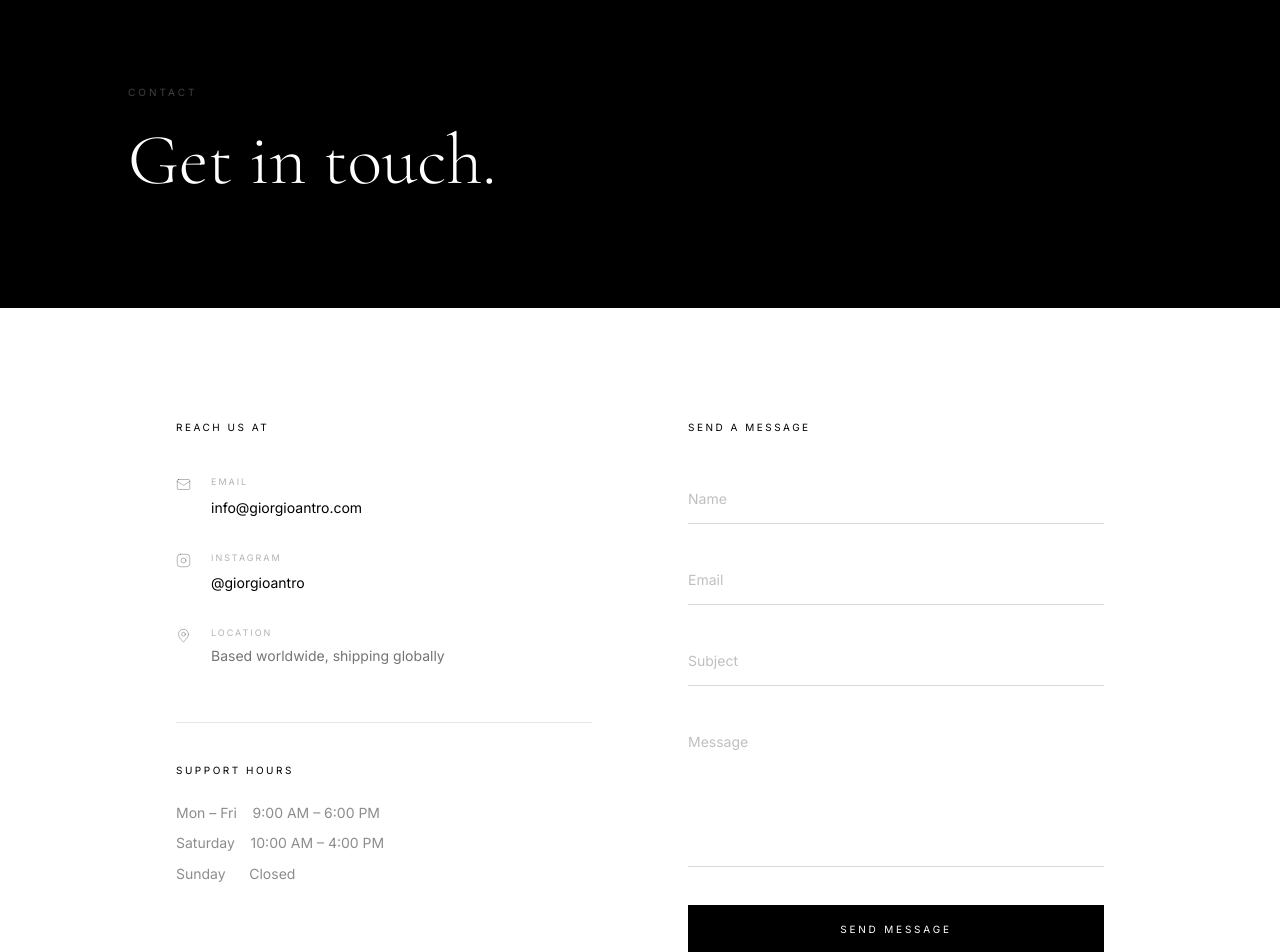
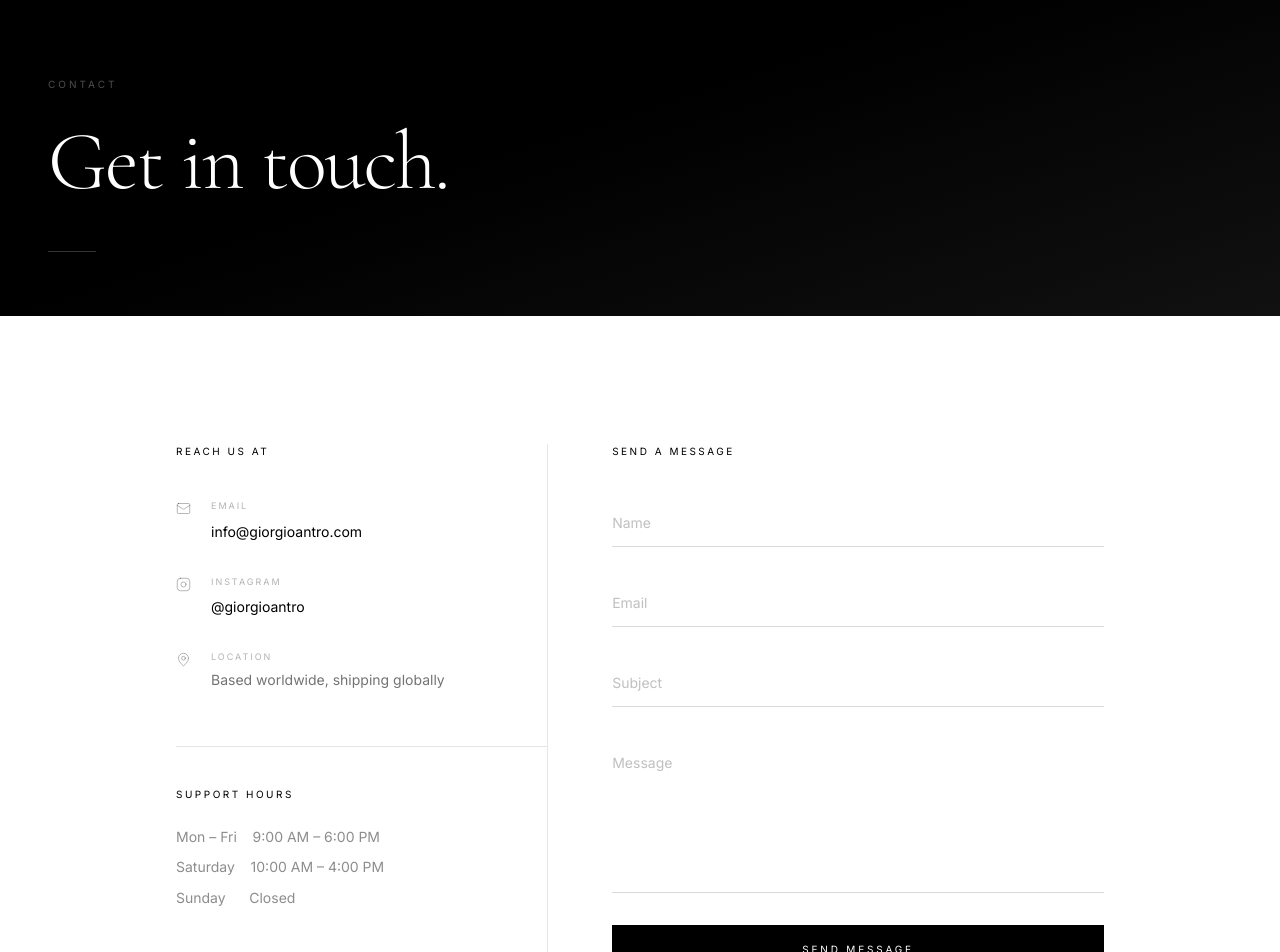
Before and after one commit to AdamXemo/giorgio-antro-website, a Next.js app: page /contact in a window 1280 px wide. Shown: the part 100-1052 px from the top of the page. Built offline with nearby package versions, Linux system fonts and the light colour scheme; no server answers; a web font is replaced by a local one.

Commit message:
feat: redesign contact page with animated hero and focus border form

```diff
--- a/app/contact/page.tsx
+++ b/app/contact/page.tsx
@@ -1,29 +1,65 @@
 import ContactForm from '@/components/contact/ContactForm'
 import ContactInfoSection from '@/components/contact/ContactInfoSection'
 
+const HEADING_WORDS = ['Get', 'in', 'touch.']
+
 export default function ContactPage() {
   return (
-    <div className="pt-[73px]">
+    <div>
 
-      {/* ── Hero ── */}
-      <section className="py-20 md:py-28 px-6 md:px-12 bg-black text-white">
-        <div className="max-w-screen-lg mx-auto">
-          <p className="text-[10px] tracking-[0.3em] text-white/25 mb-6">CONTACT</p>
-          <h1 className="font-display font-light text-5xl md:text-7xl leading-none">
-            Get in touch.
+      {/* ── Hero — full-bleed, no wrapper gap ────────────── */}
+      <section
+        className="relative flex flex-col bg-black text-white overflow-hidden"
+        style={{ minHeight: 'min(52vh, 480px)', height: '52vh' }}
+      >
+        <div aria-hidden className="absolute inset-0 pointer-events-none bg-gradient-to-br from-black via-black to-[#111]" />
+
+        {/* Clears fixed header */}
+        <div className="h-[73px] flex-shrink-0" />
+
+        {/* Content at bottom */}
+        <div className="relative z-10 flex flex-col justify-end flex-1 px-6 md:px-12 pb-16">
+
+          <p className="text-[10px] tracking-[0.3em] text-white/30 mb-6 animate-reveal-fade animate-delay-200">
+            CONTACT
+          </p>
+
+          {/* Word-by-word clip reveal */}
+          <h1
+            className="font-display font-light leading-[0.9] tracking-tight
+                       text-[12vw] sm:text-[9vw] md:text-[7.5vw] lg:text-[6.5vw]"
+            aria-label="Get in touch."
+          >
+            {HEADING_WORDS.map((word, i) => (
+              <span key={i} className="inline-block overflow-hidden leading-[1.1] mr-[0.22em] last:mr-0">
+                <span
+                  className="inline-block animate-char-reveal"
+                  style={{ animationDelay: `${0.1 + i * 0.1}s` }}
+                >
+                  {word}
+                </span>
+              </span>
+            ))}
           </h1>
+
+          <div className="mt-8">
+            <div className="h-px w-12 bg-white/20 animate-draw-line animate-delay-500" />
+          </div>
         </div>
       </section>
 
-      {/* ── Form + Info ── */}
-      <div className="max-w-screen-lg mx-auto px-6 md:px-12 py-20 md:py-28">
-        <div className="grid grid-cols-1 lg:grid-cols-2 gap-16 lg:gap-24">
-          <div className="order-2 lg:order-1">
-            <ContactInfoSection />
-          </div>
-          <div className="order-1 lg:order-2">
+      {/* ── Content ──────────────────────────────────────── */}
+      <div className="max-w-screen-lg mx-auto px-6 md:px-12 py-20 md:py-32">
+        <div className="grid grid-cols-1 lg:grid-cols-[2fr_3fr] gap-16 lg:gap-0">
+
+          {/* Info — left column */}
+          <ContactInfoSection />
+
+          {/* Form — right column with left border on desktop */}
+          <div className="lg:pl-16 lg:border-l border-black/8 dark:border-white/8">
             <ContactForm />
           </div>
+
         </div>
       </div>
 
--- a/app/globals.css
+++ b/app/globals.css
@@ -358,6 +358,51 @@ body {
   }
 }
 
+/* ─── Contact form — animated focus border ────────────── */
+
+/* Wrapper div around each form field.
+   ::before  → static base line (always visible, low opacity)
+   ::after   → full-colour line that draws left→right on focus */
+
+.input-field-wrapper {
+  position: relative;
+}
+
+.input-field-wrapper::before {
+  content: '';
+  position: absolute;
+  bottom: 0;
+  left: 0;
+  right: 0;
+  height: 1px;
+  background: rgba(0, 0, 0, 0.15);
+  pointer-events: none;
+}
+
+html.dark .input-field-wrapper::before {
+  background: rgba(255, 255, 255, 0.15);
+}
+
+.input-field-wrapper::after {
+  content: '';
+  position: absolute;
+  bottom: 0;
+  left: 0;
+  width: 0;
+  height: 1px;
+  background: #000;
+  pointer-events: none;
+  transition: width 0.45s cubic-bezier(0.16, 1, 0.3, 1);
+}
+
+html.dark .input-field-wrapper::after {
+  background: #fff;
+}
+
+.input-field-wrapper:focus-within::after {
+  width: 100%;
+}
+
 /* ─── Image skeleton ───────────────────────────────────── */
 
 .image-loading {
--- a/components/contact/ContactForm.tsx
+++ b/components/contact/ContactForm.tsx
@@ -2,59 +2,54 @@
 
 import { useContactForm } from '@/hooks/useContactForm'
 
+// No border on the input itself — handled by .input-field-wrapper pseudo-elements
 const INPUT_CLASS =
-  'w-full px-0 py-3.5 bg-transparent border-b border-black/15 dark:border-white/15 focus:border-black dark:focus:border-white outline-none text-sm transition-colors placeholder:text-black/25 dark:placeholder:text-white/25'
+  'w-full px-0 py-3.5 bg-transparent outline-none text-sm ' +
+  'placeholder:text-black/25 dark:placeholder:text-white/25'
+
+const FIELDS = [
+  { id: 'name',    type: 'text',  placeholder: 'Name',    delay: '0.05s' },
+  { id: 'email',   type: 'email', placeholder: 'Email',   delay: '0.12s' },
+  { id: 'subject', type: 'text',  placeholder: 'Subject', delay: '0.19s' },
+] as const
 
 export default function ContactForm() {
   const { formData, sending, handleChange, handleSubmit } = useContactForm()
 
   return (
     <div>
-      <p className="text-[10px] tracking-[0.25em] mb-10">SEND A MESSAGE</p>
+      <p className="text-[10px] tracking-[0.25em] mb-10 animate-reveal-fade animate-delay-100">
+        SEND A MESSAGE
+      </p>
+
       <form onSubmit={handleSubmit} className="space-y-8">
-        <div>
-          <label htmlFor="name" className="sr-only">Name</label>
+
+        {/* Single-line fields */}
+        {FIELDS.map(({ id, type, placeholder, delay }) => (
+          <div
+            key={id}
+            className="input-field-wrapper animate-reveal-up"
+            style={{ animationDelay: delay }}
+          >
+            <label htmlFor={id} className="sr-only">{placeholder}</label>
             <input
-            type="text"
-            id="name"
-            name="name"
-            value={formData.name}
+              type={type}
+              id={id}
+              name={id}
+              value={formData[id]}
               onChange={handleChange}
               required
-            placeholder="Name"
+              placeholder={placeholder}
               className={INPUT_CLASS}
             />
           </div>
+        ))}
 
-        <div>
-          <label htmlFor="email" className="sr-only">Email address</label>
-          <input
-            type="email"
-            id="email"
-            name="email"
-            value={formData.email}
-            onChange={handleChange}
-            required
-            placeholder="Email"
-            className={INPUT_CLASS}
-          />
-        </div>
-
-        <div>
-          <label htmlFor="subject" className="sr-only">Subject</label>
-          <input
-            type="text"
-            id="subject"
-            name="subject"
-            value={formData.subject}
-            onChange={handleChange}
-            required
-            placeholder="Subject"
-            className={INPUT_CLASS}
-          />
-        </div>
-
-        <div>
+        {/* Textarea */}
+        <div
+          className="input-field-wrapper animate-reveal-up"
+          style={{ animationDelay: '0.26s' }}
+        >
           <label htmlFor="message" className="sr-only">Message</label>
           <textarea
             id="message"
@@ -68,13 +63,31 @@ export default function ContactForm() {
           />
         </div>
 
+        {/* Submit — same wipe-fill as all brand buttons */}
+        <div className="animate-reveal-fade animate-delay-400">
           <button
             type="submit"
             disabled={sending}
-          className="w-full bg-black text-white py-4 text-[10px] tracking-[0.28em] border border-black hover:bg-white hover:text-black dark:bg-white dark:text-black dark:border-white dark:hover:bg-transparent dark:hover:text-white transition-colors duration-300 disabled:opacity-40 disabled:cursor-not-allowed disabled:hover:bg-black disabled:hover:text-white dark:disabled:hover:bg-white dark:disabled:hover:text-black"
+            className="relative w-full overflow-hidden py-4 text-[10px] tracking-[0.28em]
+                       bg-black text-white border border-black
+                       hover:text-black
+                       dark:bg-white dark:text-black dark:border-white
+                       dark:hover:text-white
+                       disabled:opacity-40 disabled:cursor-not-allowed
+                       transition-colors duration-300 group"
           >
+            <span className="relative z-10">
               {sending ? 'SENDING...' : 'SEND MESSAGE'}
+            </span>
+            {!sending && (
+              <span
+                className="absolute inset-0 bg-white dark:bg-black translate-y-full group-hover:translate-y-0 transition-transform duration-300"
+                style={{ transitionTimingFunction: 'cubic-bezier(0.16, 1, 0.3, 1)' }}
+              />
+            )}
           </button>
+        </div>
+
       </form>
     </div>
   )
--- a/components/contact/ContactInfoSection.tsx
+++ b/components/contact/ContactInfoSection.tsx
@@ -1,4 +1,5 @@
 import { Mail, Instagram, MapPin, type LucideIcon } from 'lucide-react'
+import ScrollReveal from '@/components/ui/ScrollReveal'
 
 interface ContactChannel {
   icon: LucideIcon
@@ -7,7 +8,6 @@ interface ContactChannel {
   href?: string
 }
 
-// Hoisted outside component — static business data
 const CONTACT_CHANNELS: ContactChannel[] = [
   {
     icon: Mail,
@@ -31,15 +31,20 @@ const CONTACT_CHANNELS: ContactChannel[] = [
 export default function ContactInfoSection() {
   return (
     <div className="space-y-14">
+
       <div>
+        <ScrollReveal>
           <p className="text-[10px] tracking-[0.25em] mb-10">REACH US AT</p>
+        </ScrollReveal>
+
         <div className="space-y-8">
-          {CONTACT_CHANNELS.map(({ icon: Icon, label, value, href }) => (
-            <div key={label} className="flex gap-5">
+          {CONTACT_CHANNELS.map(({ icon: Icon, label, value, href }, i) => (
+            <ScrollReveal key={label} delay={i * 90}>
+              <div className="flex gap-5 group">
                 <Icon
                   size={15}
                   strokeWidth={1.5}
-                className="flex-shrink-0 mt-0.5 text-black/30 dark:text-white/30"
+                  className="flex-shrink-0 mt-0.5 text-black/30 dark:text-white/30 group-hover:text-black dark:group-hover:text-white transition-colors duration-300"
                 />
                 <div>
                   <p className="text-[9px] tracking-[0.22em] text-black/30 dark:text-white/30 mb-1.5">
@@ -59,10 +64,12 @@ export default function ContactInfoSection() {
                   )}
                 </div>
               </div>
+            </ScrollReveal>
           ))}
         </div>
       </div>
 
+      <ScrollReveal delay={300}>
         <div className="border-t border-black/10 dark:border-white/10 pt-10">
           <p className="text-[10px] tracking-[0.25em] mb-6">SUPPORT HOURS</p>
           <div className="space-y-2 text-sm text-black/45 dark:text-white/45 leading-relaxed">
@@ -71,6 +78,8 @@ export default function ContactInfoSection() {
             <p>Sunday &nbsp;&nbsp;&nbsp;&nbsp;&nbsp;Closed</p>
           </div>
         </div>
+      </ScrollReveal>
+
     </div>
   )
 }
```
Lines whose indentation alone changed are shown as unchanged.
